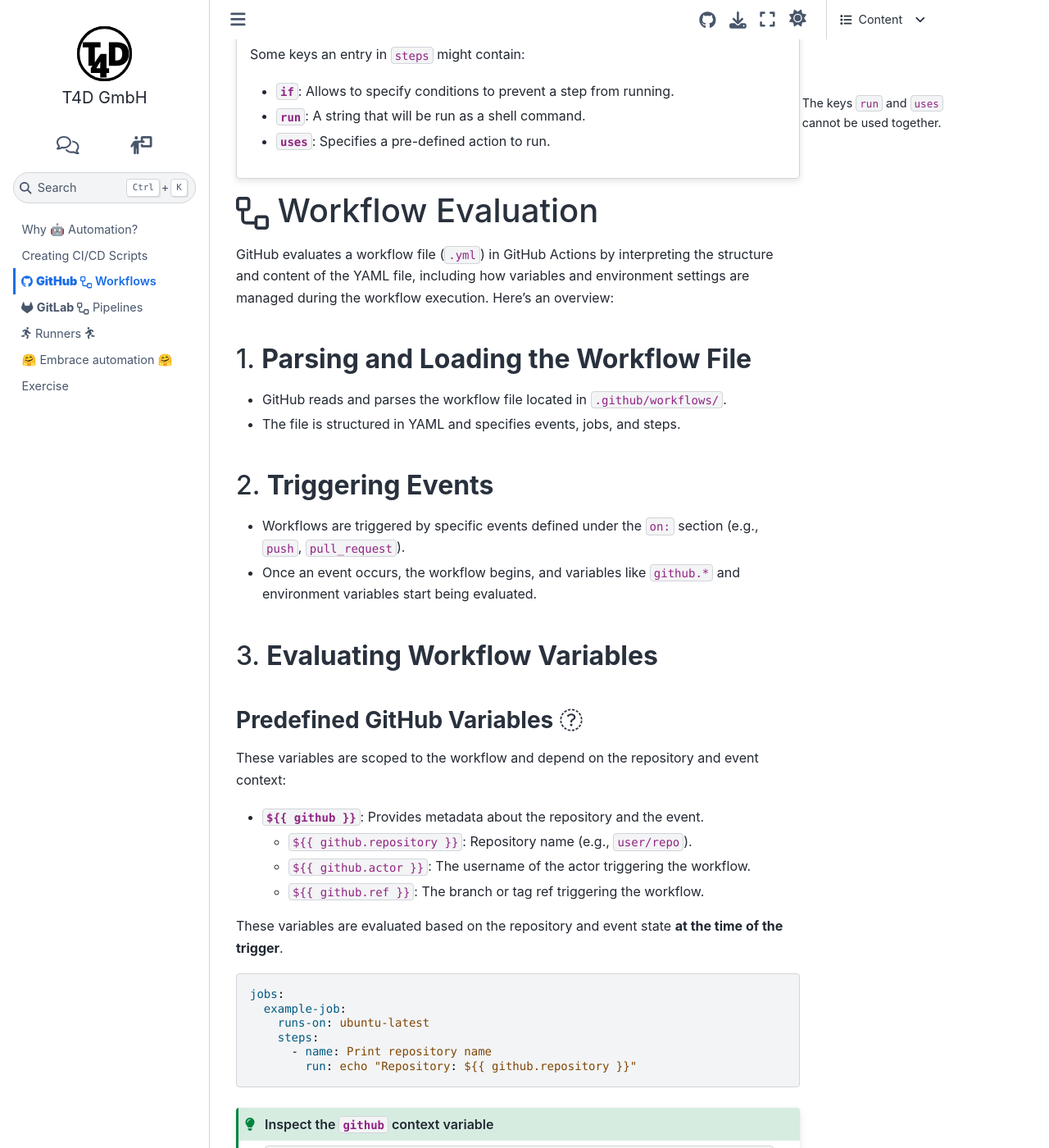
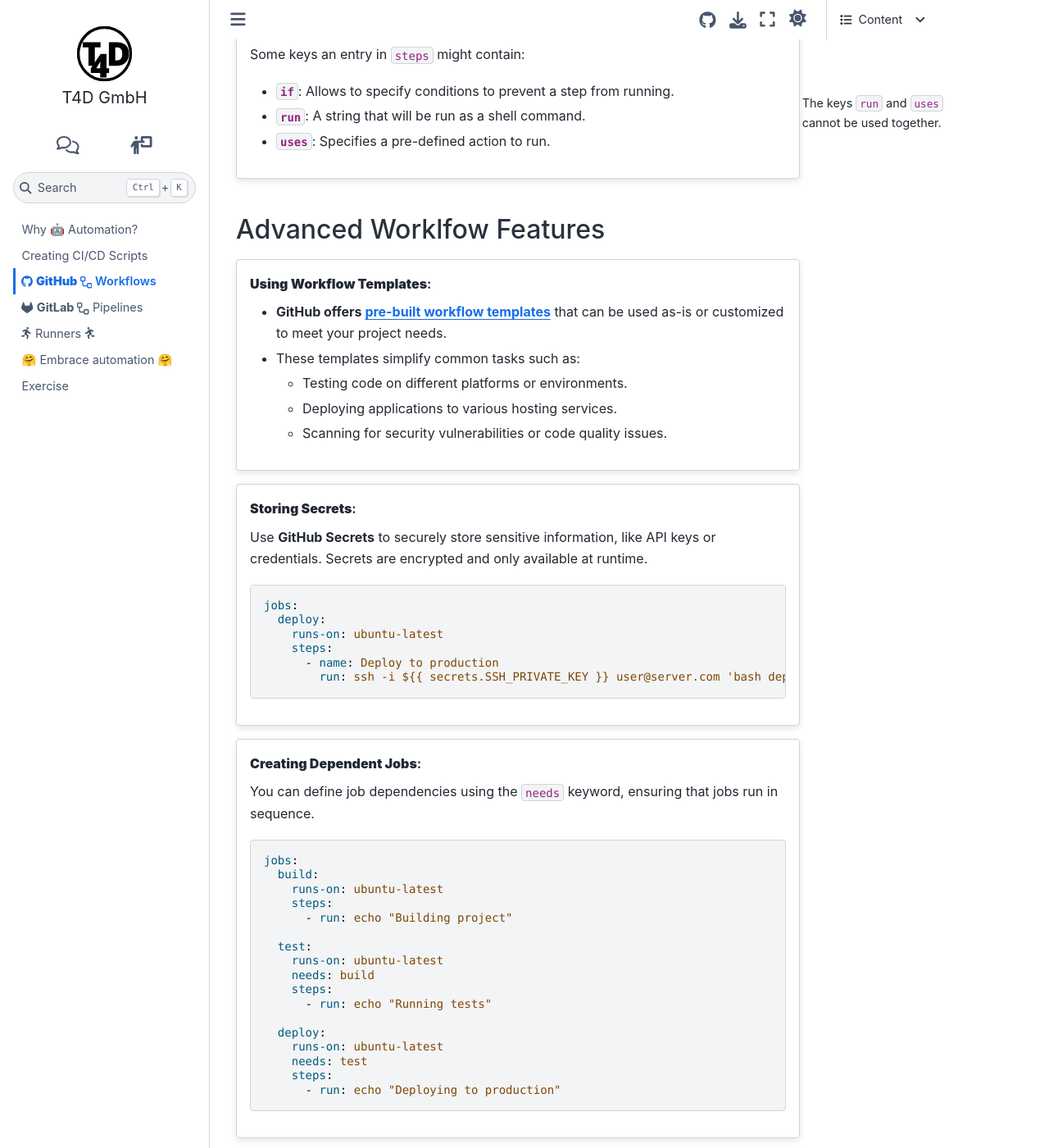
Before and after one commit to t4d-gmbh/ci-cd-workflows, a Sphinx documentation site: the page built from source/content/github_workflows/index.md, in a window 1280 px wide and 1400 px high, scrolled down 2015 px. Shown: the whole window at 82% size. Built offline with Sphinx 7.4.7 and the Sphinx Book theme 1.1.4, drawn with Linux system fonts in a browser that asks for light colours; the version number could not be read and is left out; some of the changed text lies outside the part shown.

Commit message:
github done upto advanced

````diff
--- /dev/null
+++ b/source/content/github_workflows/advanced.md
@@ -0,0 +1,169 @@
+### Advanced Worklfow Features
+
+{% if slide %}- {% else %}:::{card}{% endif %} **Using Workflow Templates**{% if page %}:
+
+- **GitHub offers [pre-built workflow templates](https://docs.github.com/en/actions/writing-workflows/using-workflow-templates)** that can be used as-is or customized to meet your project needs.
+- These templates simplify common tasks such as:
+  - Testing code on different platforms or environments.
+  - Deploying applications to various hosting services.
+  - Scanning for security vulnerabilities or code quality issues.
+:::{% endif %}
+
+{% if slide %}- {% else %}:::{card}{% endif %} **Storing Secrets**{% if page %}:
+
+Use **GitHub Secrets** to securely store sensitive information, like API keys or credentials. Secrets are encrypted and only available at runtime.
+
+{% raw %}
+  ```yaml
+  jobs:
+    deploy:
+      runs-on: ubuntu-latest
+      steps:
+        - name: Deploy to production
+          run: ssh -i ${{ secrets.SSH_PRIVATE_KEY }} user@server.com 'bash deploy.sh'
+  ```
+{% endraw %}
+:::{% endif %}
+
+{% if slide %}- {% else %}:::{card}{% endif %} **Creating Dependent Jobs**{% if page %}:
+
+You can define job dependencies using the `needs` keyword, ensuring that jobs run in sequence.
+
+{% raw %}
+  ```yaml
+  jobs:
+    build:
+      runs-on: ubuntu-latest
+      steps:
+        - run: echo "Building project"
+
+    test:
+      runs-on: ubuntu-latest
+      needs: build
+      steps:
+        - run: echo "Running tests"
+
+    deploy:
+      runs-on: ubuntu-latest
+      needs: test
+      steps:
+        - run: echo "Deploying to production"
+  ```
+{% endraw %}
+:::{% endif %}
+
+{% if slide %}- {% else %}:::{card}{% endif %} **Using a Matrix**{% if page %}:
+
+You can run a job multiple times with different configurations (e.g., testing across different versions of a programming language).
+
+{% raw %}
+  ```yaml
+  jobs:
+    test:
+      runs-on: ubuntu-latest
+      strategy:
+        matrix:
+          python-version: [3.7, 3.8, 3.9]
+      steps:
+        - name: Set up Python
+          uses: actions/setup-python@v2
+          with:
+            python-version: ${{ matrix.python-version }}
+        - run: python --version
+  ```
+{% endraw %}
+:::{% endif %}
+
+{% if slide %}- {% else %}:::{card}{% endif %} **Caching Dependencies**{% if page %}:
+
+Speed up workflows by caching dependencies or files that are used across runs.
+
+{% raw %}
+  ```yaml
+  jobs:
+    build:
+      runs-on: ubuntu-latest
+      steps:
+        - name: Cache node modules
+          uses: actions/cache@v3
+          with:
+            path: node_modules
+            key: ${{ runner.os }}-node-${{ hashFiles('package-lock.json') }}
+  ```
+{% endraw %}
+:::{% endif %}
+
+{% if slide %}- {% else %}:::{card}{% endif %} **Using Databases and Service Containers**{% if page %}:
+
+If your workflow requires a service like a database, you can define service containers that will run alongside the job.
+
+{% raw %}
+  ```yaml
+  jobs:
+    test:
+      runs-on: ubuntu-latest
+      services:
+        postgres:
+          image: postgres:12
+          ports:
+            - 5432:5432
+          options: >-
+            --health-cmd "pg_isready"
+            --health-interval 10s
+            --health-timeout 5s
+            --health-retries 5
+      steps:
+        - run: psql --version
+  ```
+{% endraw %}
+:::{% endif %}
+
+{% if slide %}- {% else %}:::{card}{% endif %} **Using Labels (Targeting Runners)**{% if page %}:
+
+You can specify which runners to use for a job based on the runner's labels (e.g., `self-hosted`, `ubuntu-latest`).
+{%raw%}
+  ```yaml
+  jobs:
+    build:
+      runs-on: self-hosted
+      steps:
+        - run: echo "Building project on a self-hosted runner"
+  ```
+{%endraw%}
+:::{% endif %}
+
+{% if slide %}- {% else %}:::{card}{% endif %} **Reusing Workflows**{% if page %}:
+
+Use reusable workflows to call another workflow from within a workflow, reducing duplication of common tasks.
+{% raw %}
+  ```yaml
+  jobs:
+    call-another-workflow:
+      uses: ./.github/workflows/reusable-workflow.yml
+      with:
+        param1: value1
+  ```
+{% endraw %}
+:::{% endif %}
+
+{% if slide %}- {% else %}:::{card}{% endif %} **Security Hardening**{% if page %}:
+
+GitHub provides tools such as **dependabot**, which scans dependencies for vulnerabilities and suggests updates to keep your workflow secure.
+:::{% endif %}
+
+{% if slide %}- {% else %}:::{card}{% endif %} **Using Environments**{% if page %}:
+
+You can define **environments** with specific secrets and protection rules for different stages of deployment (e.g., `development`, `staging`, `production`).
+{% raw %}
+  ```yaml
+  jobs:
+    deploy:
+      runs-on: ubuntu-latest
+      environment:
+        name: production
+        url: https://my-app.com
+      steps:
+        - run: echo "Deploying to production"
+  ```
+{% endraw %}
+:::{% endif %}
--- a/source/content/github_workflows/evaluation.md
+++ b/source/content/github_workflows/evaluation.md
@@ -1,7 +1,8 @@
-## {octicon}`workflow` Workflow Evaluation
-{% raw %}
+### {octicon}`workflow` Workflow Evaluation
 
-GitHub evaluates a workflow file (`.yml`) in GitHub Actions by interpreting the structure and content of the YAML file, including how variables and environment settings are managed during the workflow execution. Here’s an overview:
+{% if page %}
+GitHub evaluates a workflow file (`.yml`) by interpreting the structure and content of the YAML file, including variables and environment settings during the workflow execution:
+{% endif %}
 
 ### 1. **Parsing and Loading the Workflow File**
 - GitHub reads and parses the workflow file located in `.github/workflows/`.
@@ -15,6 +16,7 @@
 #### **Predefined GitHub Variables** <i class="fa fa-github"></i>
 These variables are scoped to the workflow and depend on the repository and event context:
 
+{% raw %}
 - **`${{ github }}`**: Provides metadata about the repository and the event.
   - `${{ github.repository }}`: Repository name (e.g., `user/repo`).
   - `${{ github.actor }}`: The username of the actor triggering the workflow.
--- a/source/content/github_workflows/index.md
+++ b/source/content/github_workflows/index.md
@@ -8,7 +8,7 @@
 ./example
 ./defining
 ./elements
-./workflows
+./advanced
 ./evaluation
 ```
 {% else %}
@@ -19,7 +19,7 @@
 ```
 ```{include} ./elements.md
 ```
-```{include} ./workflows.md
+```{include} ./advanced.md
 ```
 ```{include} ./evaluation.md
 ```
````
Also changed, not shown: source/content/github_workflows/workflows.md (added).
